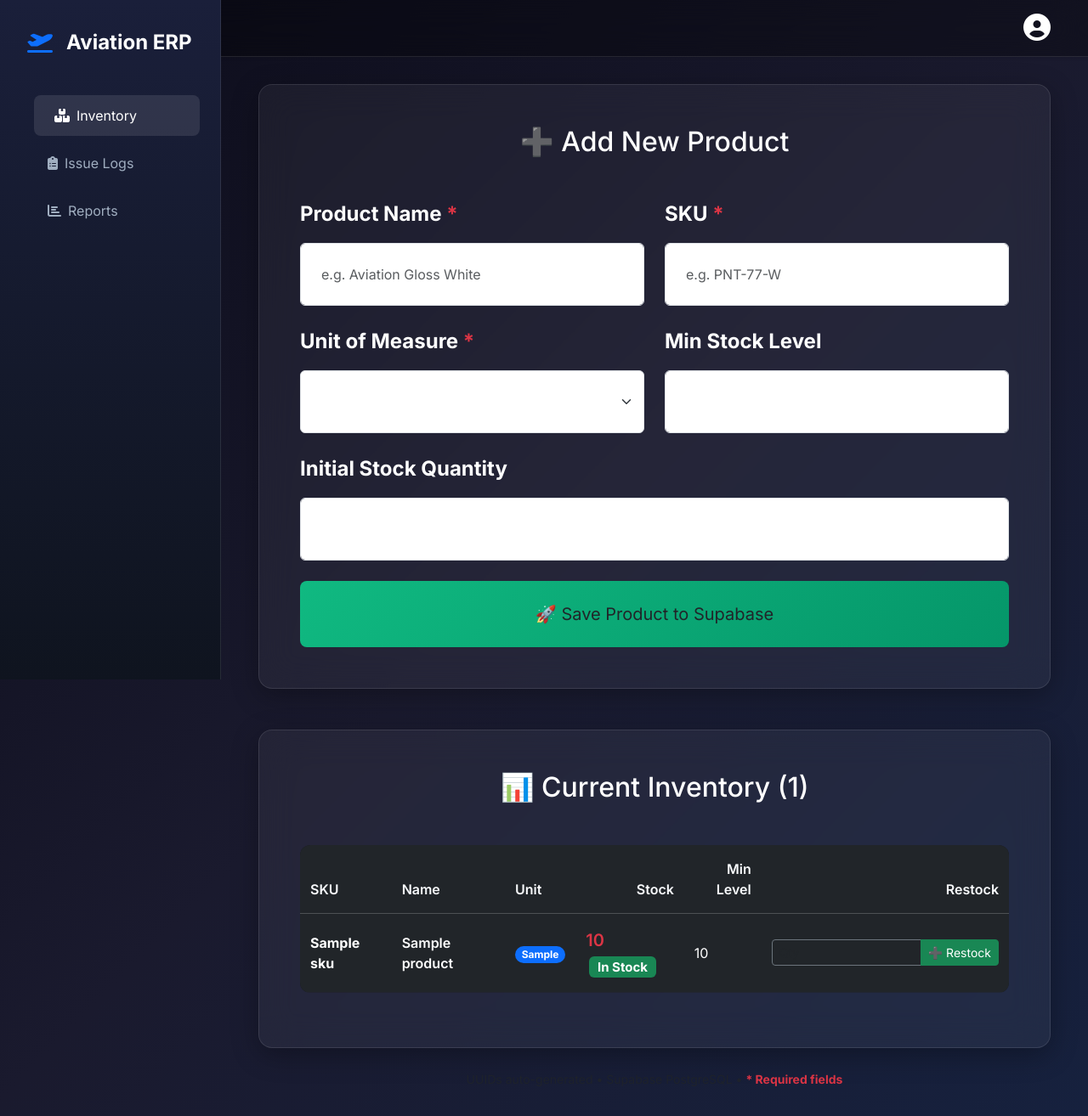
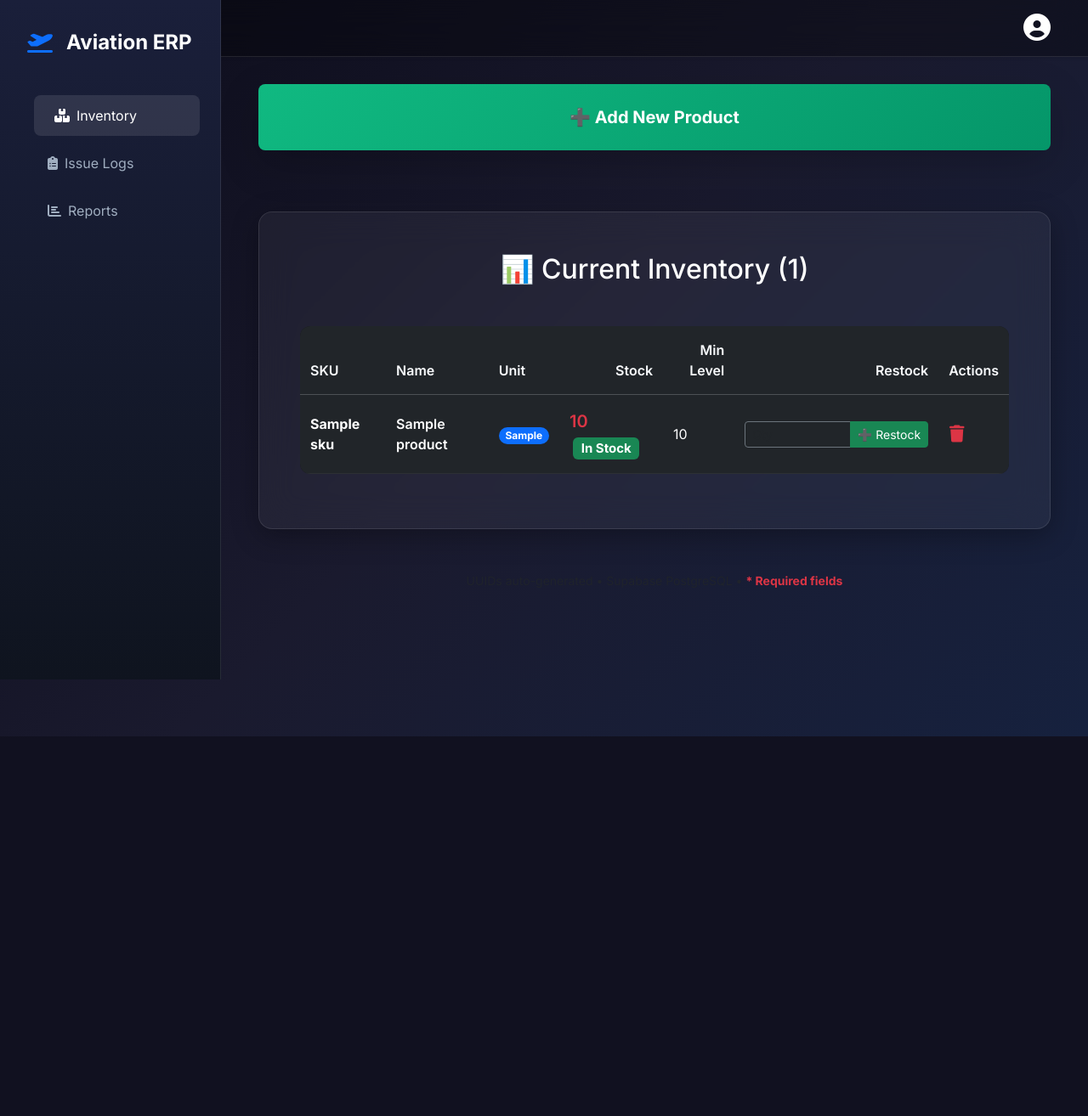
Before and after one commit to whitetap/whitetap-inventory-erp, a Flask app: template templates/admin.html in a window 1280 px wide. Shown: the whole page at 85% size. After the commit the page ends 867 px from the top, so only its background shows below. Run offline with Flask 3, Linux system fonts and the light colour scheme; the template is opened without the code that fills it: most values are stand-ins (such as "Sample title", 1, 10 or a date in 2020).

Commit message:
UI: Fixed input visibility, collapsed add form, inline delete form w/ confirm in admin.html

```diff
--- a/templates/admin.html
+++ b/templates/admin.html
@@ -8,26 +8,34 @@
 
 {% block content %}
 <div class="container-fluid">
-    <!-- Flash Messages (base.html already handles this) -->
+    <!-- Add New Product Button -->
+    <div class="row mb-4">
+        <div class="col-12">
+            <button class="btn btn-success btn-lg w-100 rounded-2xl py-4 text-2xl fw-bold shadow-lg" type="button" data-bs-toggle="collapse" data-bs-target="#addProductForm" style="background: linear-gradient(135deg, #10b981, #059669); border: none;">
+                ➕ Add New Product
+            </button>
+        </div>
+    </div>
 
-    <!-- Add New Product Form -->
+    <!-- Add New Product Form (Collapsible) -->
     <div class="row g-4 mb-5">
         <div class="col-12">
+            <div class="collapse" id="addProductForm">
                 <div class="card">
                     <div class="card-body p-5">
-                    <h2 class="card-title text-4xl font-bold text-white mb-5 text-center">➕ Add New Product</h2>
+                        <h2 class="card-title text-3xl font-bold text-white mb-5 text-center">➕ Add New Product</h2>
                         <form method="POST" action="{{ url_for('admin_add_product') }}" class="row g-4">
                             <div class="col-md-6">
                                 <label class="form-label text-white fw-bold fs-4 mb-3">Product Name <span class="text-danger">*</span></label>
-                            <input type="text" name="name" required placeholder="e.g. Aviation Gloss White" class="form-control bg-white/20 border-white/30 text-white fs-6 p-4 rounded-2xl" style="font-size:1.25rem;">
+                                <input type="text" name="name" required placeholder="e.g. Aviation Gloss White" class="form-control" style="background-color: #f8f9fa !important; color: #333 !important; font-size:1.25rem; padding: 1rem; border-radius: 1rem; border: 1px solid #dee2e6;">
                             </div>
                             <div class="col-md-6">
                                 <label class="form-label text-white fw-bold fs-4 mb-3">SKU <span class="text-danger">*</span></label>
-                            <input type="text" name="sku" required placeholder="e.g. PNT-77-W" class="form-control bg-white/20 border-white/30 text-white fs-6 p-4 rounded-2xl" style="font-size:1.25rem;">
+                                <input type="text" name="sku" required placeholder="e.g. PNT-77-W" class="form-control" style="background-color: #f8f9fa !important; color: #333 !important; font-size:1.25rem; padding: 1rem; border-radius: 1rem; border: 1px solid #dee2e6;">
                             </div>
                             <div class="col-md-6">
                                 <label class="form-label text-white fw-bold fs-4 mb-3">Unit of Measure <span class="text-danger">*</span></label>
-                            <select name="unit_of_measure" required class="form-select bg-white/20 border-white/30 text-white fs-6 p-4 rounded-2xl" style="font-size:1.25rem;">
+                                <select name="unit_of_measure" required class="form-select" style="background-color: #f8f9fa !important; color: #333 !important; font-size:1.25rem; padding: 1rem; border-radius: 1rem; border: 1px solid #dee2e6;">
                                     <option value="">Select Unit</option>
                                     <option value="ml">Milliliters (ml)</option>
                                     <option value="liters">Liters</option>
@@ -38,14 +46,14 @@
                             </div>
                             <div class="col-md-6">
                                 <label class="form-label text-white fw-bold fs-4 mb-3">Min Stock Level</label>
-                            <input type="number" name="min_stock_level" step="0.01" min="0" placeholder="0" value="0" class="form-control bg-white/20 border-white/30 text-white fs-6 p-4 rounded-2xl" style="font-size:1.25rem;">
+                                <input type="number" name="min_stock_level" step="0.01" min="0" placeholder="0" value="0" class="form-control" style="background-color: #f8f9fa !important; color: #333 !important; font-size:1.25rem; padding: 1rem; border-radius: 1rem; border: 1px solid #dee2e6;">
                             </div>
                             <div class="col-12">
                                 <label class="form-label text-white fw-bold fs-4 mb-3">Initial Stock Quantity</label>
-                            <input type="number" name="current_stock" step="0.01" min="0" placeholder="0" value="0" class="form-control bg-white/20 border-white/30 text-white fs-6 p-4 rounded-2xl" style="font-size:1.25rem;">
+                                <input type="number" name="current_stock" step="0.01" min="0" placeholder="0" value="0" class="form-control" style="background-color: #f8f9fa !important; color: #333 !important; font-size:1.25rem; padding: 1rem; border-radius: 1rem; border: 1px solid #dee2e6;">
                             </div>
                             <div class="col-12">
-                            <button type="submit" class="btn w-100 btn-lg py-4 text-2xl fw-black rounded-2xl shadow-2xl" style="background: linear-gradient(135deg, #10b981, #059669); border: none;">
+                                <button type="submit" class="btn w-100 btn-lg py-4 text-2xl fw-black rounded-2xl shadow-2xl mb-3" style="background: linear-gradient(135deg, #10b981, #059669); border: none;">
                                     🚀 Save Product to Supabase
                                 </button>
                             </div>
@@ -54,8 +62,9 @@
                 </div>
             </div>
         </div>
+    </div>
 
-    <!-- Products List with Restock -->
+    <!-- Products List with Restock & Delete -->
     <div class="row">
         <div class="col-12">
             <div class="card">
@@ -72,6 +81,7 @@
                                         <th class="text-end">Stock</th>
                                         <th class="text-end">Min Level</th>
                                         <th class="text-end">Restock</th>
+                                        <th class="text-end">Actions</th>
                                     </tr>
                                 </thead>
                                 <tbody>
@@ -102,11 +112,19 @@
                                                 </div>
                                             </form>
                                         </td>
+                                        <td>
+                                            <form action="{{ url_for('delete_product', id=product.id) }}" method="POST" style="display:inline;">
+                                                <button type="submit" class="btn btn-link text-danger p-0" onclick="return confirm('Are you sure you want to delete this product?')">
+                                                    <i class="fas fa-trash fs-5"></i>
+                                                </button>
+                                            </form>
+                                        </td>
                                     </tr>
                                     {% endfor %}
                                 </tbody>
                             </table>
                         </div>
+
                     {% else %}
                         <div class="text-center py-5">
                             <i class="fas fa-boxes fa-3x text-muted mb-3"></i>
@@ -119,7 +137,32 @@
         </div>
     </div>
 
-    <div class="row mt-4">
+    <!-- Delete Confirmation Modals -->
+    {% for product in products %}
+    <div class="modal fade" id="deleteModal{{ product.id }}" tabindex="-1">
+        <div class="modal-dialog modal-dialog-centered">
+            <div class="modal-content bg-dark text-white border-0">
+                <div class="modal-header border-0">
+                    <h5 class="modal-title">Confirm Delete</h5>
+                    <button type="button" class="btn-close btn-close-white" data-bs-dismiss="modal"></button>
+                </div>
+                <div class="modal-body">
+                    <p>Are you sure you want to delete <strong>{{ product.name }}</strong> (SKU: {{ product.sku }})?</p>
+                    <p class="text-warning">This action cannot be undone.</p>
+                </div>
+                <div class="modal-footer border-0">
+                    <button type="button" class="btn btn-secondary" data-bs-dismiss="modal">Cancel</button>
+                    <form method="POST" action="{{ url_for('delete_product', id=product.id) }}" style="display:inline;">
+                        <button type="submit" class="btn btn-danger">Delete Product</button>
+                    </form>
+                </div>
+            </div>
+        </div>
+    </div>
+    {% endfor %}
+
+    <!-- Footer -->
+    <div class="row mt-5">
         <div class="col-12 text-center">
             <small class="text-muted">UUIDs auto-generated • Supabase PostgreSQL • <span class="text-danger fw-bold">* Required fields</span></small>
         </div>
```
Also changed, not shown: app_fixed_final.py (+8 -0 lines). Lines whose indentation alone changed are shown as unchanged.
